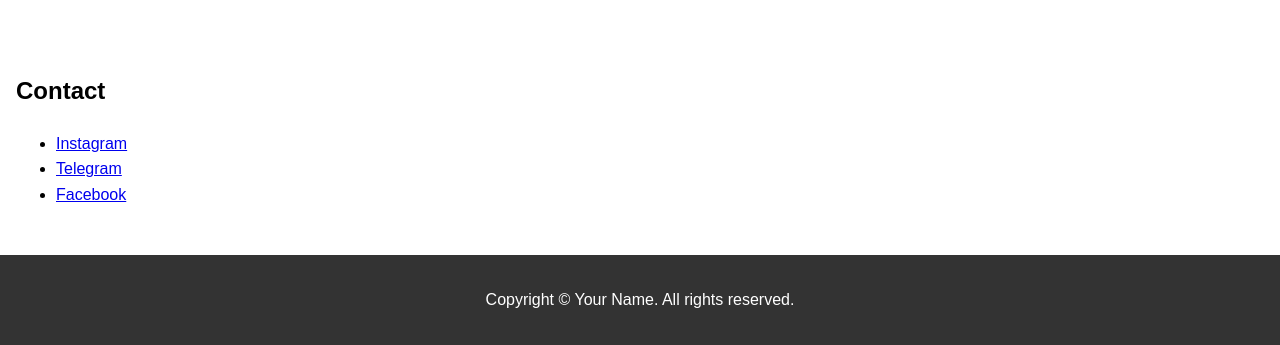
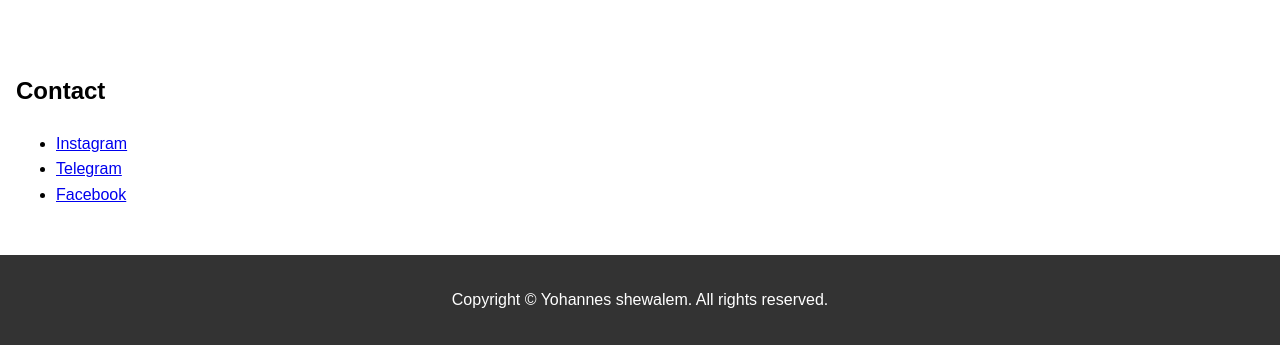
Before and after one commit to ToothlesSssss/toothlesSsssss, a plain HTML site: page index.html in a window 1280 px wide. Shown: the part 799-1144 px from the top of the page. Drawn offline with Linux system fonts and the light colour scheme; files whose address does not match are found by name.

Commit message:
Add files via upload

```diff
--- a/index.html
+++ b/index.html
@@ -47,7 +47,7 @@
     </section>
 </section>
     <footer>
-        <p>Copyright © Your Name. All rights reserved.</p>
+        <p>Copyright © Yohannes shewalem. All rights reserved.</p>
     </footer>
 </body>
 </html>
```
